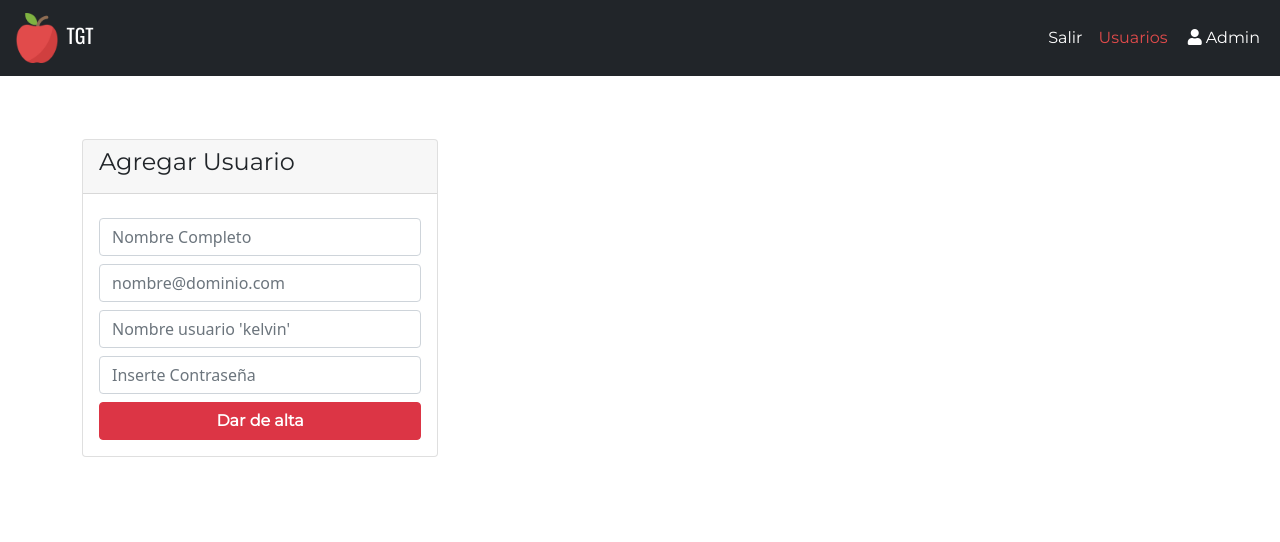
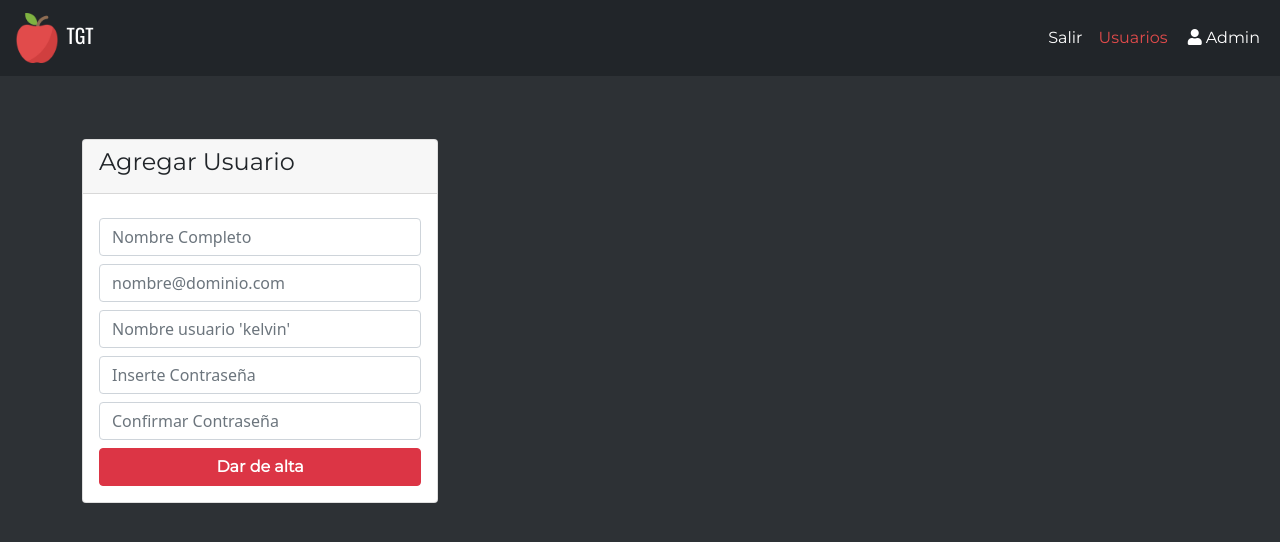
Before and after one commit to whoskelos/theGoodTasteV2, a PHP site: page /gestionUsuarios.html in a window 1280 px wide. Shown: the top 542 px of the page. Run offline with PHP 8.4, Linux system fonts and the light colour scheme.

Commit message:
panelAdmin ok,queda mostrar usuarios en gestionUsuarios

```diff
--- a/css/custom.css
+++ b/css/custom.css
@@ -193,3 +193,7 @@ h4 {
 .hidden{
     display: none;
 }
+
+/* #fondoGestionUsarios{
+    background-color: #2d3135;
+} */
--- a/gestionUsuarios.html
+++ b/gestionUsuarios.html
@@ -12,10 +12,13 @@
         integrity="sha384-DyZ88mC6Up2uqS4h/KRgHuoeGwBcD4Ng9SiP4dIRy0EXTlnuz47vAwmeGwVChigm" crossorigin="anonymous">
     <script src="https://code.jquery.com/jquery-3.6.0.js"></script>
     <link rel="stylesheet" href="./css/custom.css">
+    <script src="./js/claseUsuario.js"></script>
+    <script src="./js/gestionUsuarios.js"></script>
+    <script src="./js/registrarUsuarios.js"></script>
     <title>Gestion Usuarios</title>
 </head>
 
-<body>
+<body style="background-color: #2d3135;">
     <!--NAVBAR-->
     <nav class="navbar navbar-expand-md navbar-dark bg-dark">
         <div class="container-fluid">
@@ -40,7 +43,7 @@
         </div>
     </nav>
 
-    <div class="container">
+    <div id="fondoGestionUsarios" class="container">
         <div class="row pt-5">
             <div class="col-md-4">
                 <div class="card">
@@ -49,21 +52,28 @@
                     </div>
                     <form id="altaUsuario" class="card-body">
                         <div class="form-group my-2">
-                            <input type="text"  id="nombreCompleto" placeholder="Nombre Completo" class="form-control">
+                            <input type="text" id="nombreCompleto" placeholder="Nombre Completo" class="form-control">
                         </div>
                         <div class="form-group">
                             <input type="email" id="emailNuevo" placeholder="nombre@dominio.com" class="form-control">
                         </div>
                         <div class="form-group my-2">
-                            <input type="text"  id="usuarioNuevo" placeholder="Nombre usuario 'kelvin'" class="form-control">
+                            <input type="text" id="usuarioNuevo" placeholder="Nombre usuario 'kelvin'"
+                                class="form-control">
                         </div>
                         <div class="form-group my-2">
                             <input type="password" id="password1" placeholder="Inserte Contraseña" class="form-control">
                         </div>
+                        <div class="form-group my-2">
+                            <input type="password" id="password2" placeholder="Confirmar Contraseña"
+                                class="form-control">
+                        </div>
                         <div class="d-grid gap-2">
-                            <button class="btn btn-danger" type="button">Dar de alta</button>
-                          </div>
+                            <button id="btnDarAlta" class="btn btn-danger" type="button">Dar de alta</button>
+                        </div>
                     </form>
+                    <div class="mensajeError text-danger mx-2"></div>
+                    <div class="mensajeConfirmacion text-success mx-2"></div>
                 </div>
             </div>
             <div class="col-md-8">
--- /dev/null
+++ b/js/gestionUsuarios.js
@@ -0,0 +1,6 @@
+onload = function () {
+    var btnVerUsuarios = document.querySelector("#verUsuarios");
+    btnVerUsuarios.addEventListener("click", function () {
+        location.href = "../gestionUsuarios.html";
+    });
+}
--- a/js/registrarUsuarios.js
+++ b/js/registrarUsuarios.js
@@ -1,6 +1,7 @@
 /**En este documento sanearemos y validaremos los datos introducidos por los usuarios en los input */
 onload = function () {
     $("#btnRegistrar").on("click", recogerDatos);
+    $("#btnDarAlta").on("click", recogerDatos);
     cargarAdmins();
 };
 
```
Also changed, not shown: panelAdmin.html (+15 -1 lines), img/gestionUsuarios.jpg (added).
